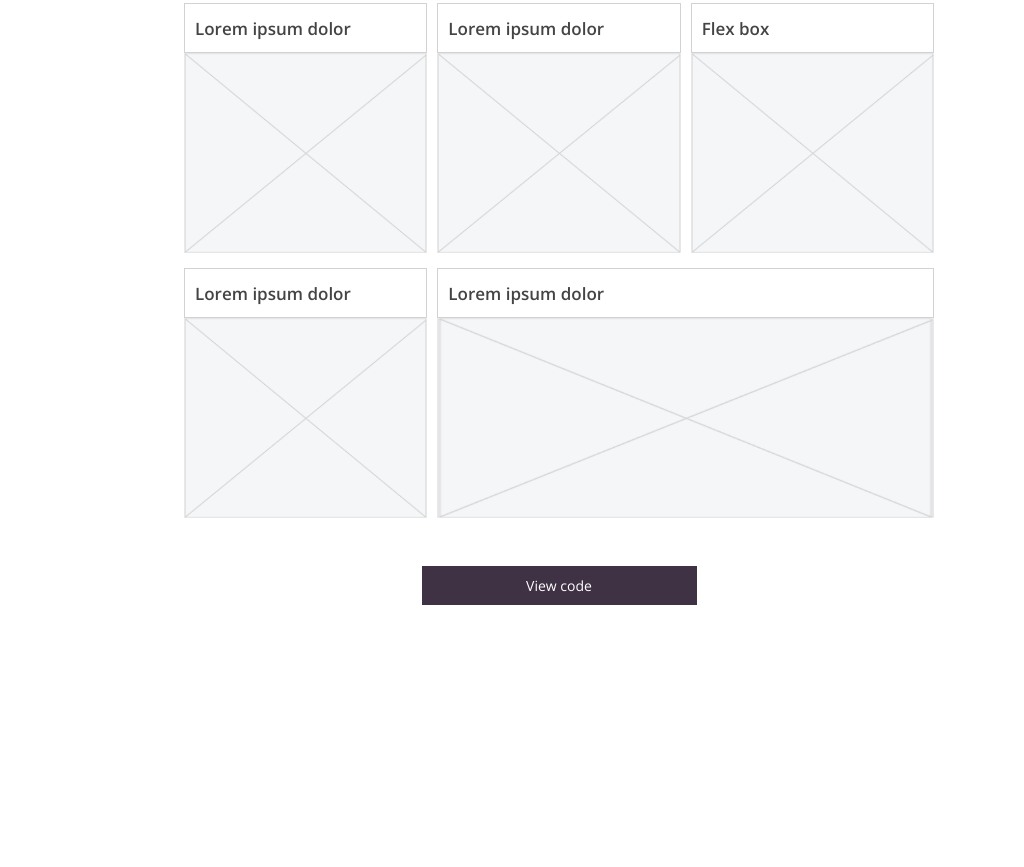
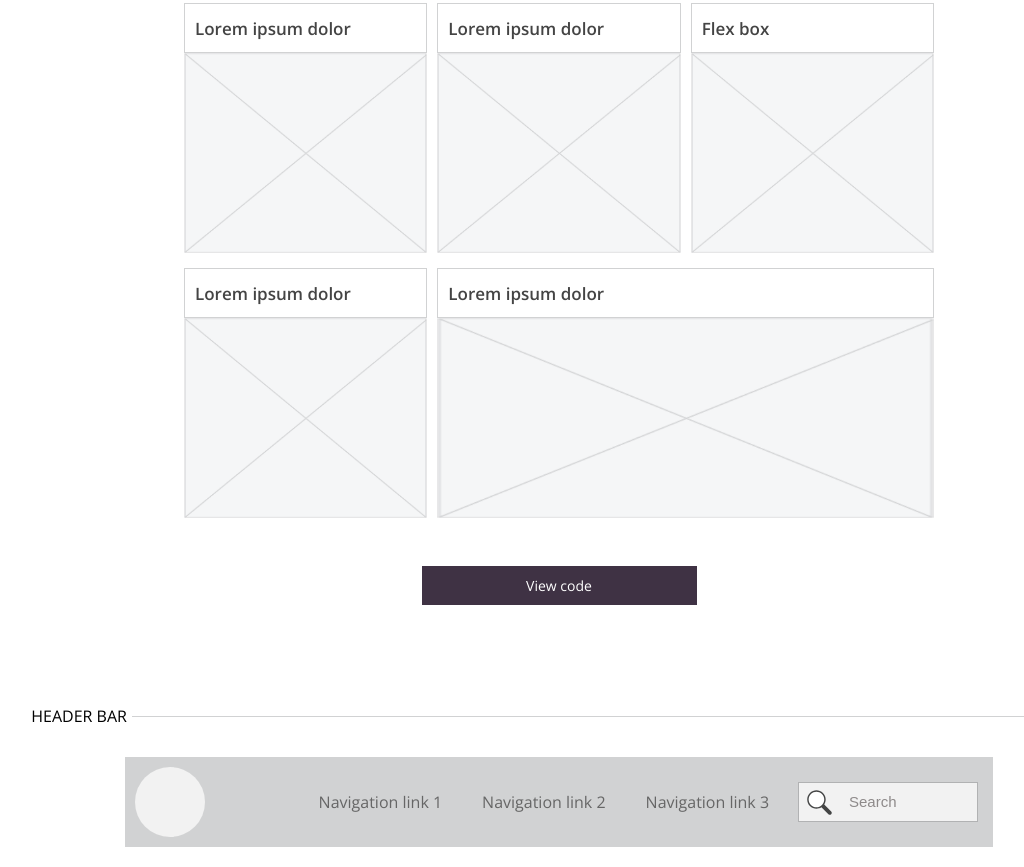
Before and after one commit to mariastlouis/pattrn-party, a plain HTML site: page index.html in a window 1280 px wide. Shown: the part 992-1859 px from the top of the page, without its empty margins (81-1105 px from the left). Before the commit the page ends 1717 px from the top, so only its background shows below. Drawn offline with nearby package versions, Linux system fonts and the light colour scheme.

Commit message:
header-bar-responsive

```diff
--- a/css/styles.css
+++ b/css/styles.css
@@ -242,6 +242,134 @@ img.flex-img {
 }
 
 
+/*Header bar*/
+
+.header-bar {
+  display:flex;
+  flex-direction: row;
+  background-color: #d1d2d3;
+  justify-content: space-between;
+  width: 70%;
+  align-items: center;
+}
+
+.nav-bar {
+  display: flex;
+  flex-direction: row;
+  align-items: center;
+  width: 80%;
+  justify-content:space-between;
+}
+
+.circle-logo {
+  background-color: #f2f2f2;
+  height: 70px;
+  width: 70px;
+  border-radius: 50%;
+}
+
+.nav-text {
+  display:flex;
+  flex-direction: row;
+  list-style-type: none;
+  color: #666666;
+
+}
+
+.nav-text li {
+  padding: 20px;
+  display:flex;
+  justify-content: space-between;
+}
+
+.search-input {
+  color: #666666;
+  background-color: #f2f2f2;
+  background-image: url('../images/mag-glass.svg');
+  background-position: 5% center;
+  background-repeat: no-repeat;
+  background-size: 25px;
+  border: 1px solid #b1b2b3;
+  height: 40px;
+  padding: 0 50px;
+  width: 180px;
+  margin-right: 15px;
+}
+
+::placeholder {
+  margin-left: 20px;
+  font-size: 15px;
+  color: #8e8a8a;
+}
+
+
+.menu h2 {
+  color: #6e6f6e;
+  font-weight: 300;
+  margin-right: 20px;
+  cursor: pointer;
+}
+
+.hide-desktop   {
+  display: none;
+}
+
+.menu-all {
+  display:flex;
+  flex-direction: row;
+  justify-content: space-between;
+ /* width: 100%;*/
+  align-items:center;
+  padding: 10px;
+}
+
+@media screen and (max-width: 1264px) {
+  .nav-bar {
+    width: 90%;
+  }
+}
+
+@media screen and (max-width: 1130px) {
+.hide-desktop {
+  display: block;
+}
+.hide-mobile {
+  display:none;
+}
+
+.menu-all {
+  width: 100%;
+}
+
+.header-bar {
+  flex-direction: column;
+}
+.nav-bar {
+  flex-direction: column;
+  width: 100%;
+  background-color: #e1e2e3;
+  margin-bottom: 10px;
+}
+
+.nav-text {
+  flex-direction:column;
+}
+
+.search {
+  width: 100%;
+  display:flex;
+  justify-content: center;
+}
+.search-input {
+  width: 90%;
+  text-align:center;
+  margin-right: 0;
+}
+
+
+
+}
+
 @media screen and (max-width: 825px) {
   .main-header {
     align-items:center;
--- a/index.html
+++ b/index.html
@@ -153,6 +153,32 @@
     <div class="grid-code-button">
       <a href = "https://codepen.io/mariastlouis/pen/paPZRK" class = "see-code-btn"> View code </a>
     </div>
+
+     <article class = "flexible-cards">
+      <header class = "article-head">
+        HEADER BAR
+        <div class = "article-line article-head">
+        </div>
+      </header>
+      <div class= "header-bar">
+        <div class = 'menu-all'>
+        <div class = "circle-logo"></div>
+        <div class = "menu hide-desktop"><h2> MENU </h2></div>
+      </div>
+        <div class = "nav-bar hide-mobile">
+        <div class ="nav-links">
+          <ul class = "nav-text">
+            <li> Navigation link 1 </li>
+            <li> Navigation link 2 </li>
+            <li> Navigation link 3 </li>
+          </ul>
+        </div>
+        <div class = "search">
+          <input class= "search-input" type = 'text' placeholder = "Search" />
+        </div>
+      </div>
+      </div>
+    </article>
 </section>
 
 <script
--- a/js/script.js
+++ b/js/script.js
@@ -13,5 +13,10 @@ function setTab () {
   $(`.plus-minus-${liId}`).text('-')
 }
 
+function showMenu () {
+  $('.nav-bar').toggleClass('hide-mobile')
+}
 
 $('.tab-head').on('click', setTab)
+
+$('.menu').on('click', showMenu)
```
Also changed, not shown: images/mag-glass.svg (added).
